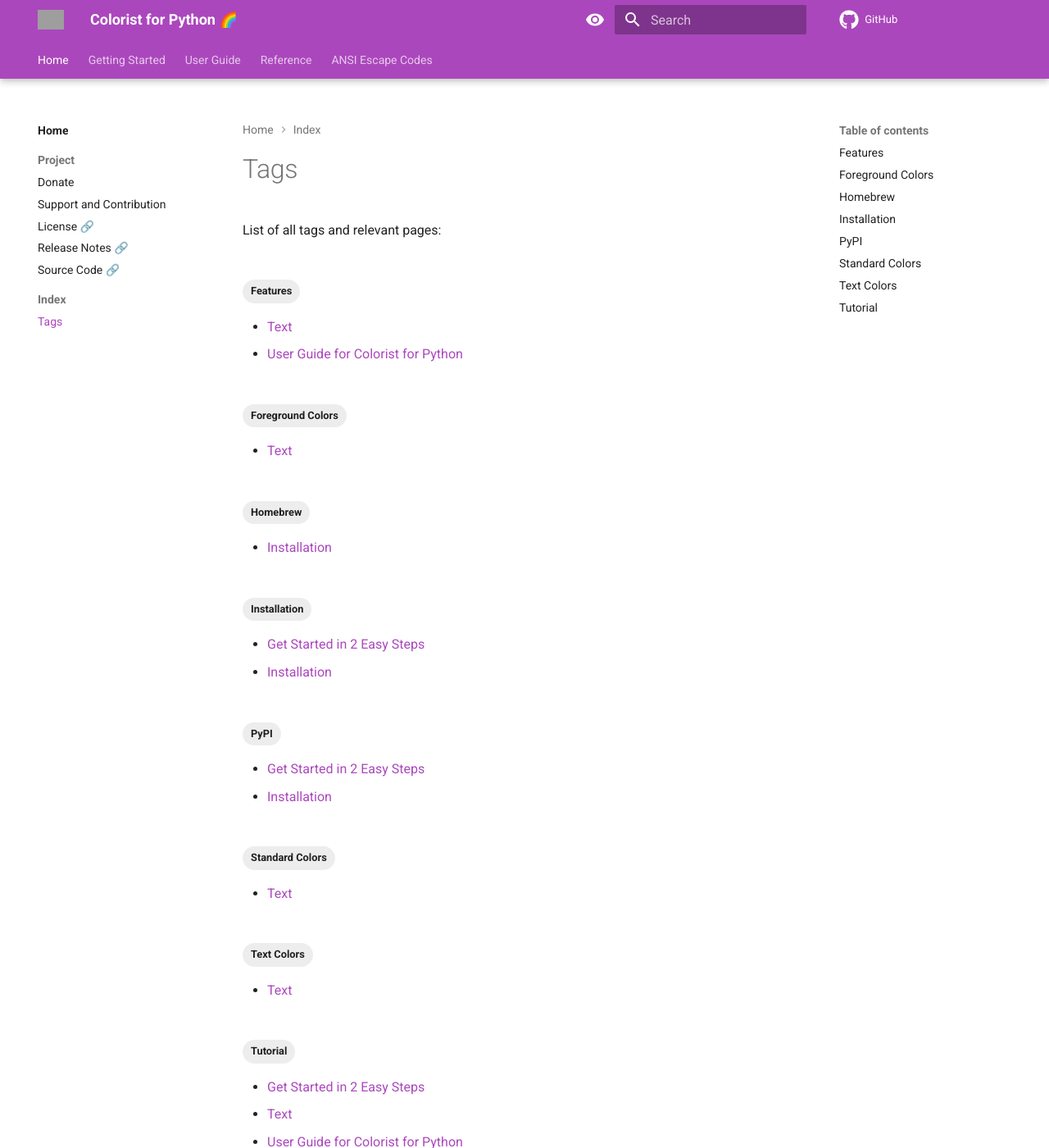
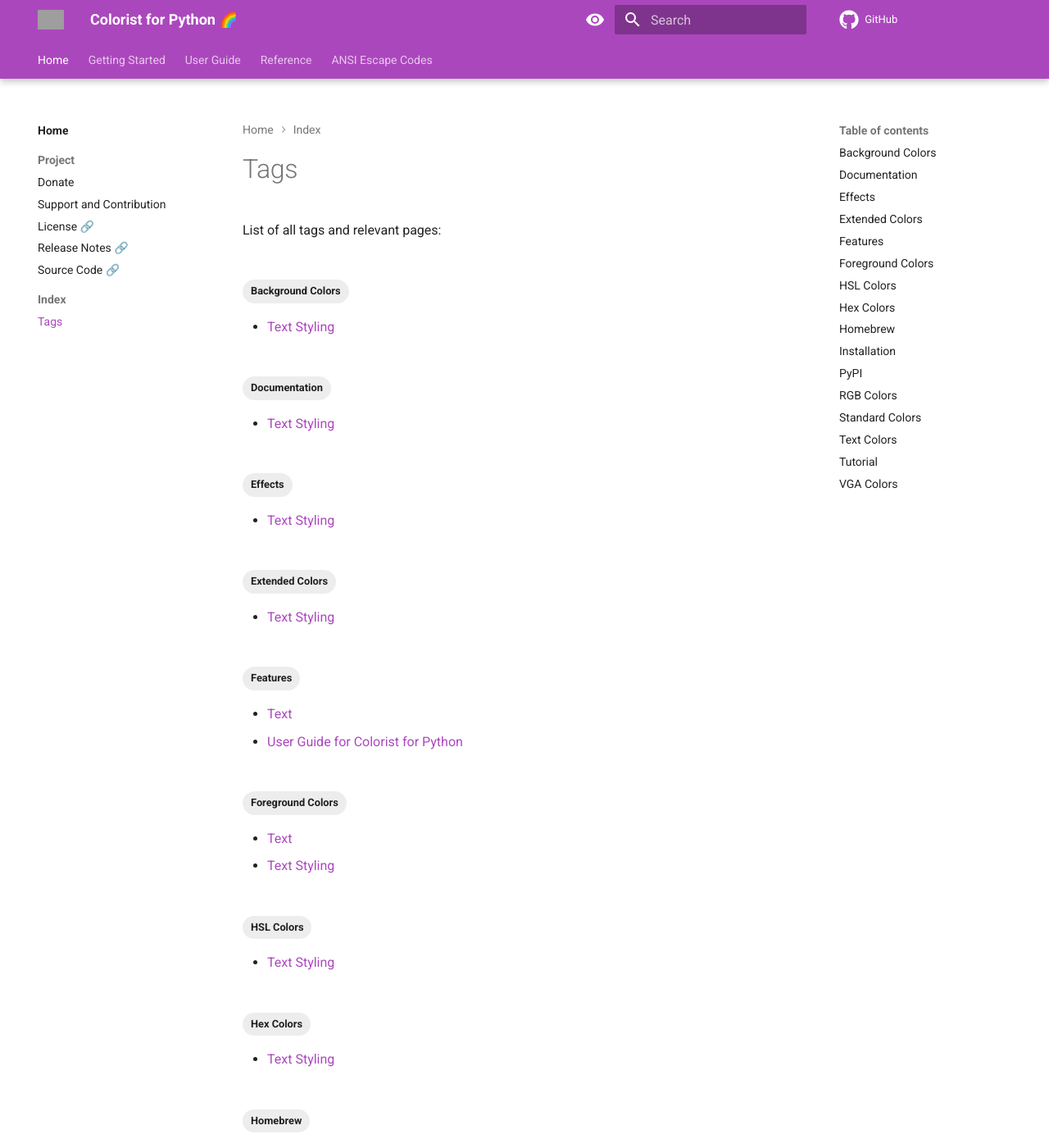
Before and after one commit to jakob-bagterp/colorist-for-python, an MkDocs documentation site: the page built from docs/index/tags.md, in a window 1280 px wide and 1400 px high. Shown: the whole window at 82% size. Built offline with MkDocs 1.6.1 and Material for MkDocs 9.7.7, drawn with Linux system fonts in a browser that asks for light colours; comment, search, counter and statistics services are not loaded; some of the changed text lies outside the part shown; grey boxes are pictures that could not be loaded.

Commit message:
Updated docstring and added reference documentation.

```diff
--- /dev/null
+++ b/docs/reference/text-styling.md
@@ -0,0 +1,22 @@
+---
+title: Style Text with ANSI Escape Codes for Colors and Effects
+description: The easiest way to apply ANSI escape codes for text and background colors, effects and styling using Colorist for Python. This documentation includes code examples.
+tags:
+    - Documentation
+    - Tutorial
+    - Text Colors
+    - Foreground Colors
+    - Background Colors
+    - Standard Colors
+    - Extended Colors
+    - Hex Colors
+    - HSL Colors
+    - RGB Colors
+    - VGA Colors
+    - Effects
+---
+
+# Custom Styling of Text with ANSI Escape Codes
+## `style_text(text, *styles)`
+
+::: colorist.style.text.style_text
--- a/mkdocs.yml
+++ b/mkdocs.yml
@@ -36,6 +36,7 @@
       - Supported Colors and Styles by Terminals: user-guide/compatibility/terminal-support.md
   - Reference:
     - reference/index.md
+    - Text Styling: reference/text-styling.md
     - Text Colors:
       - Full Line: reference/text-colors/full-line.md
       - Mixed: reference/text-colors/mixed.md
```
Also changed, not shown: 1 other file.
